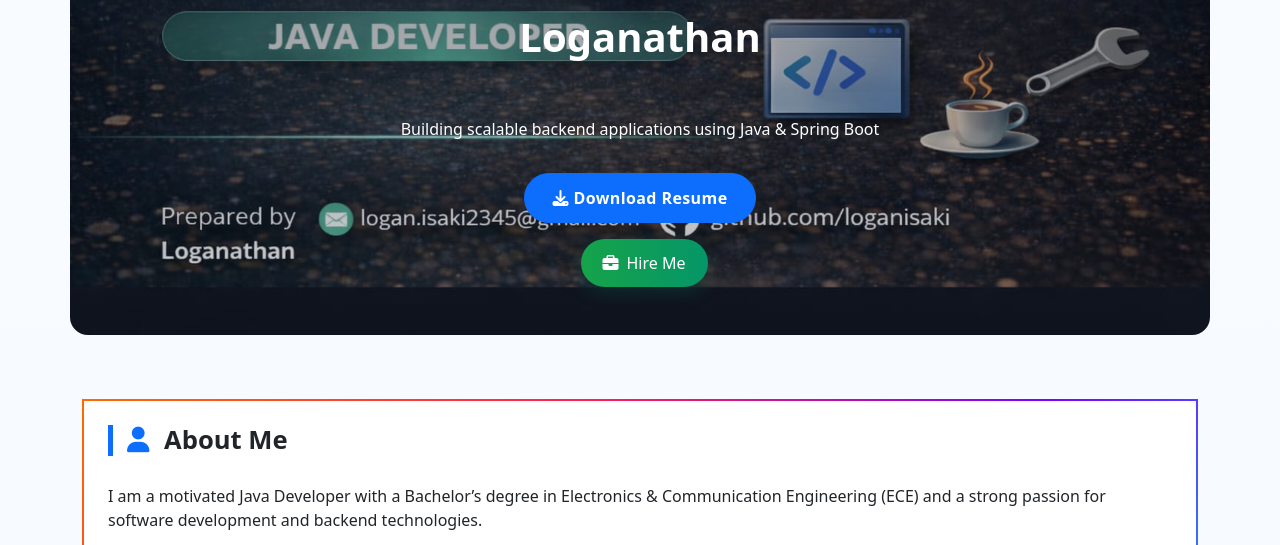
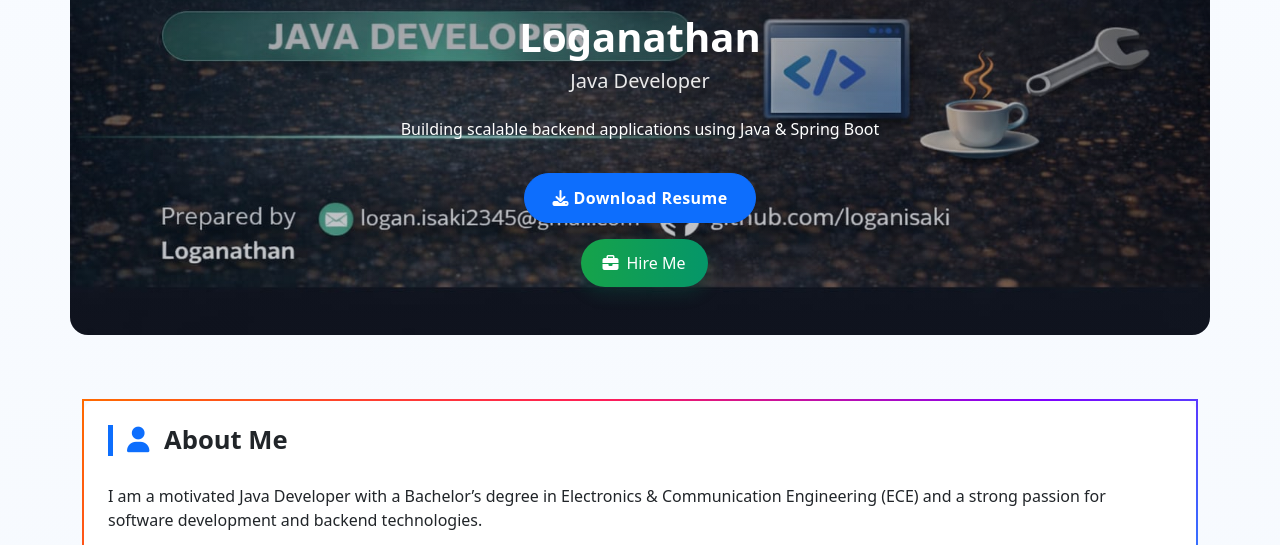
Before and after one commit to Logan-hub43/Logan-website, a plain HTML site: page index.html in a window 1280 px wide. Shown: the part 249-794 px from the top of the page. Drawn offline with nearby package versions, Linux system fonts and the light colour scheme.

```diff
--- a/index.html
+++ b/index.html
@@ -289,6 +289,17 @@
     header .profile-pic{
         border: 4px solid rgba(255,255,255,0.9);
         box-shadow: 0 12px 30px rgba(2,6,23,0.45);
+    }
+
+    /* Ensure header subtitle is readable over the wallpaper in light mode */
+    header .text-muted{
+        color: rgba(255,255,255,0.95) !important;
+        opacity: 0.95;
+    }
+
+    /* Dark-mode specific header subtitle color (keeps contrast with darker overlay) */
+    body.dark-mode header .text-muted{
+        color: #cfe8ff !important;
     }
 
     /* responsive: reduce height and image size on smaller screens */
```
